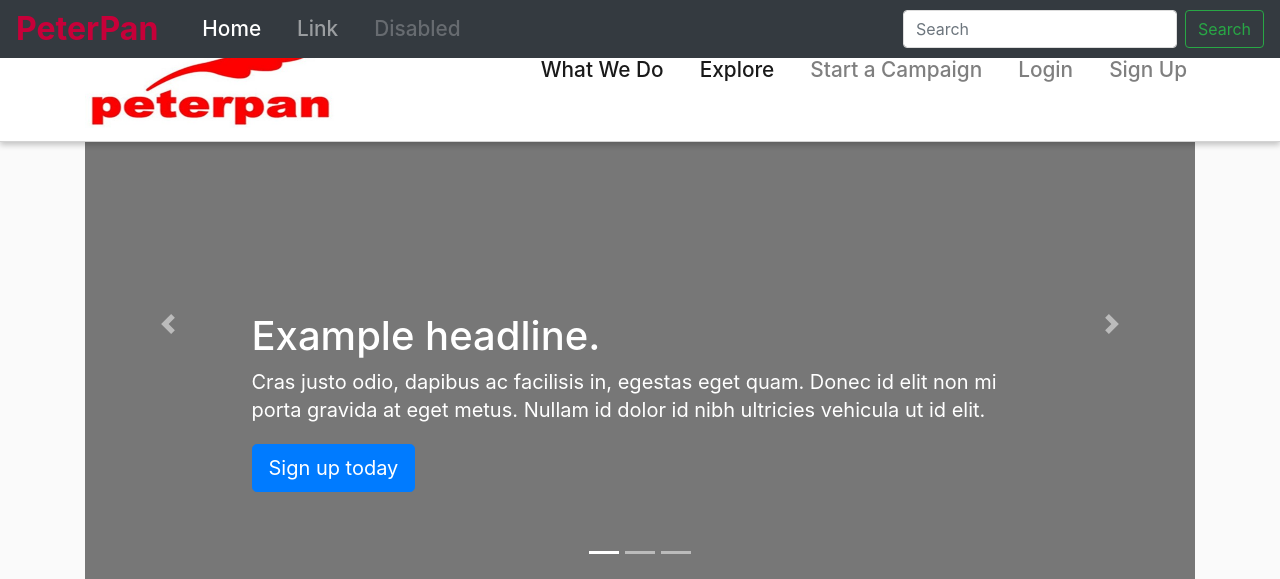
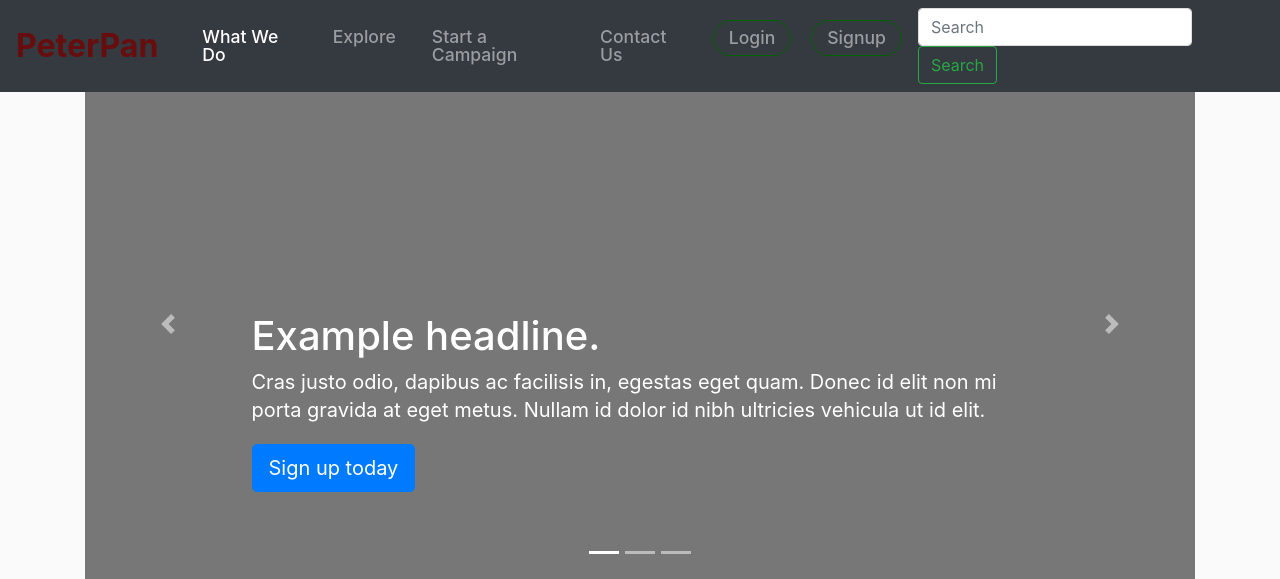
Before and after one commit to dbajollari1/PeterPan, a Flask app: page / in a window 1280 px wide. Shown: the top 579 px of the page. Run offline with Flask 2, Linux system fonts and the light colour scheme; some libraries are stand-ins or nearby versions.

Commit message:
second commit

```diff
--- a/peterpan/static/css/app.css
+++ b/peterpan/static/css/app.css
@@ -14,7 +14,7 @@ body {
 }
 
 .nav-item {
-  font-size: 1.3rem;
+  font-size: 1.1rem;
   font-weight: 500;
   padding-left: 20px;
 }
--- a/peterpan/templates/index.html
+++ b/peterpan/templates/index.html
@@ -22,31 +22,7 @@
     <link href="carousel.css" rel="stylesheet">
   </head>
   <body>
-    <header>
-  <nav class="navbar navbar-expand-md navbar-dark fixed-top bg-dark">
-    <a class="navbar-brand" style="color:#C70039; font-weight:bold; font-size:2em;"  href="#">PeterPan</a>
-    <button class="navbar-toggler" type="button" data-toggle="collapse" data-target="#navbarCollapse" aria-controls="navbarCollapse" aria-expanded="false" aria-label="Toggle navigation">
-      <span class="navbar-toggler-icon"></span>
-    </button>
-    <div class="collapse navbar-collapse" id="navbarCollapse">
-      <ul class="navbar-nav mr-auto">
-        <li class="nav-item active">
-          <a class="nav-link" href="#">Home <span class="sr-only">(current)</span></a>
-        </li>
-        <li class="nav-item">
-          <a class="nav-link" href="#">Link</a>
-        </li>
-        <li class="nav-item">
-          <a class="nav-link disabled" href="#" tabindex="-1" aria-disabled="true">Disabled</a>
-        </li>
-      </ul>
-      <form class="form-inline mt-2 mt-md-0">
-        <input class="form-control mr-sm-2" type="text" placeholder="Search" aria-label="Search">
-        <button class="btn btn-outline-success my-2 my-sm-0" type="submit">Search</button>
-      </form>
-    </div>
-  </nav>
-</header>
+
 
 <main role="main">
 
@@ -173,14 +149,4 @@
   </div><!-- /.container -->
 
 
-  <!-- FOOTER -->
-  <footer class="container">
-    <p class="float-right"><a href="#">Back to top</a></p>
-    <p>&copy; 2017-2020 Company, Inc. &middot; <a href="#">Privacy</a> &middot; <a href="#">Terms</a></p>
-  </footer>
-</main>
-<script src="https://code.jquery.com/jquery-3.5.1.slim.min.js" integrity="sha384-DfXdz2htPH0lsSSs5nCTpuj/zy4C+OGpamoFVy38MVBnE+IbbVYUew+OrCXaRkfj" crossorigin="anonymous"></script>
-      <script>window.jQuery || document.write('<script src="../assets/js/vendor/jquery.slim.min.js"><\/script>')</script><script src="../assets/dist/js/bootstrap.bundle.min.js"></script>
-</html>
-
 {% endblock %}
--- a/peterpan/templates/layout.html
+++ b/peterpan/templates/layout.html
@@ -20,36 +20,29 @@
   <link rel="stylesheet" href="{{ url_for('static', filename='css/app.css') }}">
   <link rel="stylesheet" href="{{ url_for('static', filename='css/carousel.css') }}">
 
-
   <script type=text/javascript src="{{ url_for('static', filename='js/jquery-3.4.1.min.js') }}"></script>
   <!-- <script src="https://ajax.googleapis.com/ajax/libs/jquery/3.4.1/jquery.min.js"></script> -->
   <script type=text/javascript src="{{ url_for('static', filename='js/bootstrap.min.js') }}"></script>
   <script type=text/javascript src="{{ url_for('static', filename='js/jquery-ui.min.js') }}"></script>
 
-
-
 </head>
 
 <body>
 
-  <!-- Navigation -->
-  <nav class="navbar navbar-expand-lg navbar-light navbar-bg fixed-top">
-    <div class="container">
-      <a class="navbar-brand" href="/">
-        <img src="/static/images/Peterpan-Logo.jpg" alt="" width="250px" height="115px">
-        <!-- <span class="d-none d-sm-inline">Fort Lee Artist Guild</span> -->
-      </a>
-      <button class="navbar-toggler navbar-toggler-right collapsed" type="button" data-toggle="collapse"
-        data-target="#navbarResponsive" aria-controls="navbarResponsive" aria-expanded="false"
-        aria-label="Toggle navigation">
+  <header>
+    <nav class="navbar navbar-expand-md navbar-dark fixed-top bg-dark">
+      <a class="navbar-brand" style="color:#740303ce; font-weight:bold; font-size:2em;"  href="#">PeterPan</a>
+      <button class="navbar-toggler" type="button" data-toggle="collapse" data-target="#navbarCollapse" aria-controls="navbarCollapse" aria-expanded="false" aria-label="Toggle navigation">
         <span class="my-1 mx-2 close">X</span>
         <span class="navbar-toggler-icon"></span>
       </button>
-      <div class="collapse navbar-collapse" id="navbarResponsive">
+      <div class="collapse navbar-collapse" id="navbarCollapse">
         <ul class="navbar-nav ml-auto">
+
           {{ nav_link('home', 'What We Do') }}
-          {{ nav_link('home', 'Explore') }}
-          {{ nav_link('events.events', 'Start a Campaign') }}
+          {{ nav_link('events.events', 'Explore') }}
+          {{ nav_link('public.about', 'Start a Campaign') }}
+          {{ nav_link('public.contact', 'Contact Us') }}
 
           {% if current_user.is_authenticated %}
           <!-- Dropdown -->
@@ -58,17 +51,18 @@
               <i class="fa fa-user-circle"></i>&nbsp;{{ current_user.firstName }}
             </a>
             <div class="dropdown-menu">
-              <a class="dropdown-item" style="padding:10px;" href="{{ url_for('auth.profile', user_id=0) }}">&nbsp;&nbsp;
-                My Campaings</a>
-                <a class="dropdown-item" style="padding:10px;" href="{{ url_for('auth.profile', user_id=0) }}">&nbsp;&nbsp;
-                  My Contributions</a>
               <a class="dropdown-item" style="padding:10px;" href="{{ url_for('auth.profile', user_id=0) }}"><i class="fa fa-user-o"></i>&nbsp;&nbsp;My
                 Profile</a>
+              <a class="dropdown-item" style="padding:10px;" href="{{ url_for('gallery.gallery', filter='U') }}"><i
+                  class="fa fa-picture-o"></i>&nbsp;&nbsp;My
+                Gallery</a>
               {% if current_user.userRole == 'A' %}
               <a class="dropdown-item" style="padding:10px;" href="{{ url_for('auth.users') }}"><i
                   class="fa fa-users"></i>&nbsp;&nbsp;
                 Users</a>
-
+                <a class="dropdown-item" style="padding:10px;" href="{{ url_for('sitecontent.sitecontents') }}"><i
+                  class="fa fa-users"></i>&nbsp;&nbsp;
+                Site Content</a>
               {% endif %}
               <hr style="margin-bottom: 0px;margin-top: 0px;">
               <a class="dropdown-item" style="padding:10px;" href="{{ url_for('auth.logout') }}"><i
@@ -76,13 +70,27 @@
             </div>
           </li>
           {% else %}
-            {{ nav_link('auth.login', 'Login') }}
-            {{ nav_link('auth.signup', 'Sign Up') }}
+          <li class="nav-item">
+            <a class="nav-link"
+              style="border: 1px solid darkgreen; display:inline-block;padding-left: 15px; padding-right: 15px;border-radius:20px;"
+              href="{{ url_for('auth.login') }}">Login</a>
+          </li>
+          <li class="nav-item">
+            <a class="nav-link"
+              style="border: 1px solid darkgreen; display:inline-block;padding-left: 15px; padding-right: 15px;border-radius:20px;"
+              href="{{ url_for('auth.signup') }}">Signup</a>
+          </li>
           {% endif %}
+
+
         </ul>
+        <form class="form-inline mt-2 mt-md-0" style="margin-left: 1em;">
+          <input class="form-control mr-sm-2" type="text" placeholder="Search" aria-label="Search">
+          <button class="btn btn-outline-success my-2 my-sm-0" type="submit">Search</button>
+        </form>
       </div>
-    </div>
-  </nav>
+    </nav>
+  </header>
 
   <!-- Page Content -->
   <div class="container" style="min-height: 500px;padding-top:20px;">
@@ -106,38 +114,19 @@
   </div>
   <!-- /.container -->
 
-  <!-- Footer -->
-  <footer class="py-5" style="padding: 1rem !important;background-color: #626567;">
-    <div class="container">
-      <div class="row" style="color:white;">
+  <!-- FOOTER -->
+  <footer class="container">
+    <p class="float-right"><a href="#">Back to top</a></p>
+    <p>&copy; 2017-2020 Company, Inc. &middot; <a href="#">Privacy</a> &middot; <a href="#">Terms</a></p>
+  </footer>
+  </main>
+  <script src="https://code.jquery.com/jquery-3.5.1.slim.min.js"
+    integrity="sha384-DfXdz2htPH0lsSSs5nCTpuj/zy4C+OGpamoFVy38MVBnE+IbbVYUew+OrCXaRkfj"
+    crossorigin="anonymous"></script>
+  <script>window.jQuery || document.write('<script src="../assets/js/vendor/jquery.slim.min.js"><\/script>')</script>
+  <script src="../assets/dist/js/bootstrap.bundle.min.js"></script>
 
-        <div class="col-sm-4">
-          <h4 style="color:#2F2F30;">About</h4>
 
-        </div>
-
-        <div class="col-sm-4">
-          <h4 style="color:#2F2F30;">Support</h4>
-
-        </div>
-
-        <div class="col-sm-4">
-          <h4 style="color:#2F2F30;">Follow Us</h4>
-          <p>
-            <a href="https://facebook.com/flag" target="_blank"  style="color:#ffffff;"><i class="fa fa-facebook"></i>&nbsp;Follow us on
-              Facebook</a>
-          </p>
-          <p>
-            <a href="https://twitter.com/flag" target="_blank"  style="color:#ffffff;"><i class="fa fa-twitter"></i>&nbsp;Follow us on
-              Twitter</a>
-          </p>
-        </div>
-
-      </div>
-      <!-- /.container -->
-  </footer>
-
-  <!-- Bootstrap core JavaScript -->
 
 </body>
 
```
Also changed, not shown: 1 other file.
